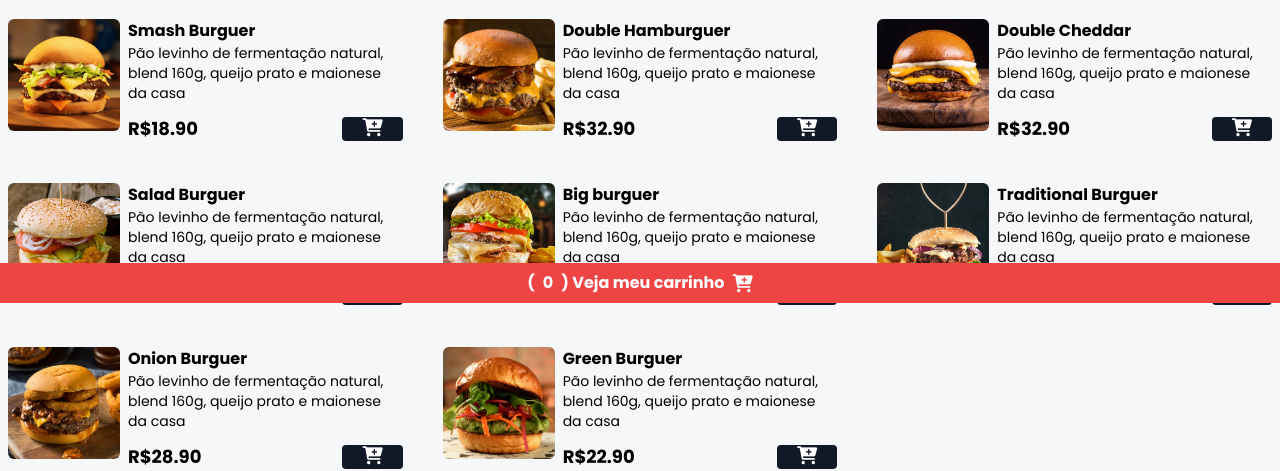
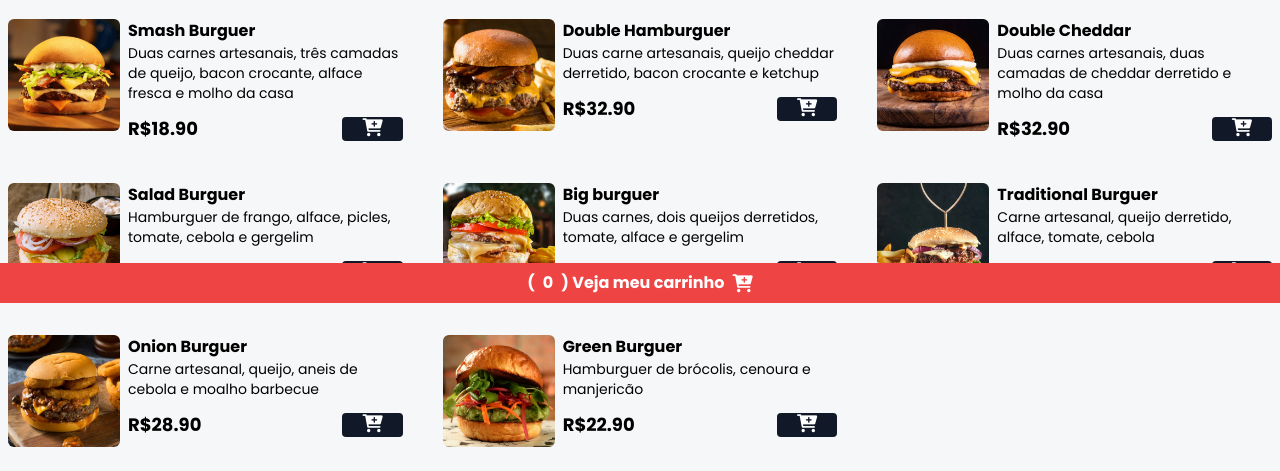
Before and after one commit to JoaoTomeSZ/Hamburgueria, a website: page index.html in a window 1280 px wide. Shown: the part 497-968 px from the top of the page. Drawn offline with nearby package versions, Linux system fonts and the light colour scheme.

Commit message:
Completo

```diff
--- a/index.html
+++ b/index.html
@@ -52,7 +52,7 @@
                 >
                 <div>
                 <p class="font-bold">Smash Burguer</p>
-                <p class="text-sm">Pão levinho de fermentação natural, blend 160g, queijo prato e maionese da casa</p>
+                <p class="text-sm">Duas carnes artesanais, três camadas de queijo, bacon crocante, alface fresca e molho da casa</p>
                 <div class="flex items-center gap-2 justify-between mt-3">
                 <p class="font-bold text-lg">R$18.90</p>
                         <button class="bg-gray-900 px-5 rounded add-to-cart-btn hover:bg-red-500 duration-300"
@@ -74,7 +74,7 @@
                 >
                 <div>
                 <p class="font-bold">Double Hamburguer</p>
-                <p class="text-sm">Pão levinho de fermentação natural, blend 160g, queijo prato e maionese da casa</p>
+                <p class="text-sm">Duas carne artesanais, queijo cheddar derretido, bacon crocante e ketchup</p>
                 <div class="flex items-center gap-2 justify-between mt-3">
                 <p class="font-bold text-lg">R$32.90</p>
                         <button class="bg-gray-900 px-5 rounded add-to-cart-btn hover:bg-red-500 duration-300"
@@ -96,7 +96,7 @@
             >
             <div>
             <p class="font-bold">Double Cheddar</p>
-            <p class="text-sm">Pão levinho de fermentação natural, blend 160g, queijo prato e maionese da casa</p>
+            <p class="text-sm">Duas carnes artesanais, duas camadas de cheddar derretido e molho da casa</p>
             <div class="flex items-center gap-2 justify-between mt-3">
             <p class="font-bold text-lg">R$32.90</p>
                     <button class="bg-gray-900 px-5 rounded add-to-cart-btn hover:bg-red-500 duration-300"
@@ -118,7 +118,7 @@
                 >
                 <div>
                 <p class="font-bold">Salad Burguer</p>
-                <p class="text-sm">Pão levinho de fermentação natural, blend 160g, queijo prato e maionese da casa</p>
+                <p class="text-sm"> Hamburguer de frango, alface, picles, tomate, cebola e gergelim</p>
                 <div class="flex items-center gap-2 justify-between mt-3">
                 <p class="font-bold text-lg">R$25.90</p>
                         <button class="bg-gray-900 px-5 rounded add-to-cart-btn  hover:bg-red-500 duration-300"
@@ -140,7 +140,7 @@
             >
             <div>
             <p class="font-bold">Big burguer</p>
-            <p class="text-sm">Pão levinho de fermentação natural, blend 160g, queijo prato e maionese da casa</p>
+            <p class="text-sm">Duas carnes, dois queijos derretidos, tomate, alface e gergelim</p>
             <div class="flex items-center gap-2 justify-between mt-3">
             <p class="font-bold text-lg">R$30.90</p>
                     <button class="bg-gray-900 px-5 rounded add-to-cart-btn hover:bg-red-500 duration-300"
@@ -162,7 +162,7 @@
             >
             <div>
             <p class="font-bold">Traditional Burguer</p>
-            <p class="text-sm">Pão levinho de fermentação natural, blend 160g, queijo prato e maionese da casa</p>
+            <p class="text-sm"> Carne artesanal, queijo derretido, alface, tomate, cebola</p>
             <div class="flex items-center gap-2 justify-between mt-3">
             <p class="font-bold text-lg">R$25.90</p>
                     <button class="bg-gray-900 px-5 rounded add-to-cart-btn hover:bg-red-500 duration-300"
@@ -184,7 +184,7 @@
         >
         <div>
         <p class="font-bold">Onion Burguer</p>
-        <p class="text-sm">Pão levinho de fermentação natural, blend 160g, queijo prato e maionese da casa</p>
+        <p class="text-sm">Carne artesanal, queijo, aneis de cebola e moalho barbecue</p>
         <div class="flex items-center gap-2 justify-between mt-3">
         <p class="font-bold text-lg">R$28.90</p>
                 <button class="bg-gray-900 px-5 rounded add-to-cart-btn hover:bg-red-500 duration-300"
@@ -206,7 +206,7 @@
             >
             <div>
             <p class="font-bold">Green Burguer</p>
-            <p class="text-sm">Pão levinho de fermentação natural, blend 160g, queijo prato e maionese da casa</p>
+            <p class="text-sm">Hamburguer de brócolis, cenoura e manjericão</p>
             <div class="flex items-center gap-2 justify-between mt-3">
             <p class="font-bold text-lg">R$22.90</p>
                     <button class="bg-gray-900 px-5 rounded add-to-cart-btn hover:bg-red-500 duration-300"
```
